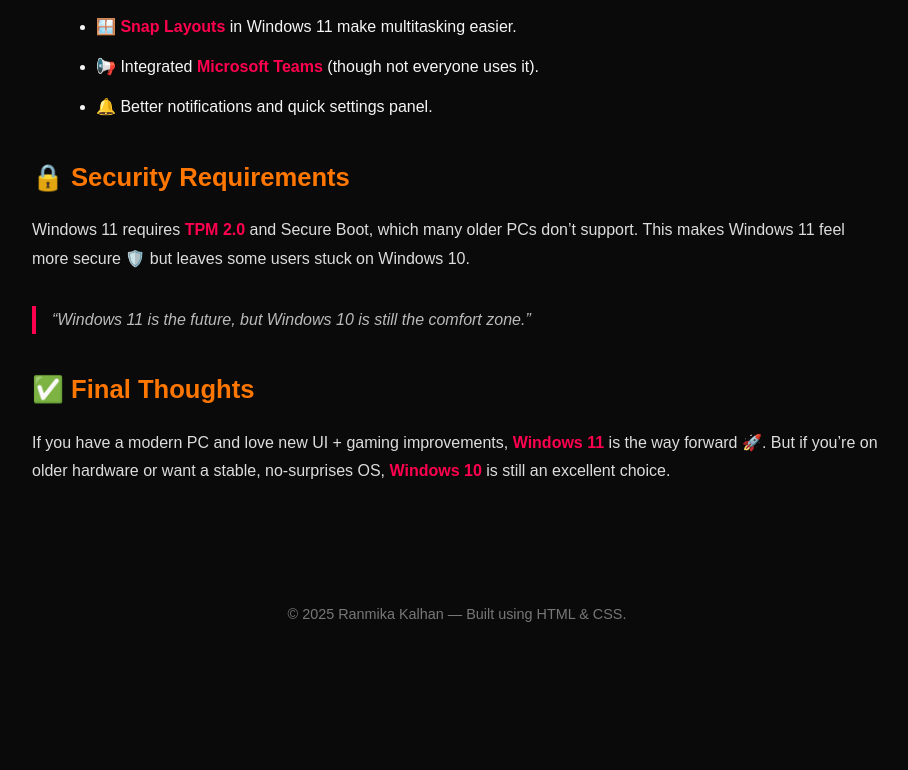
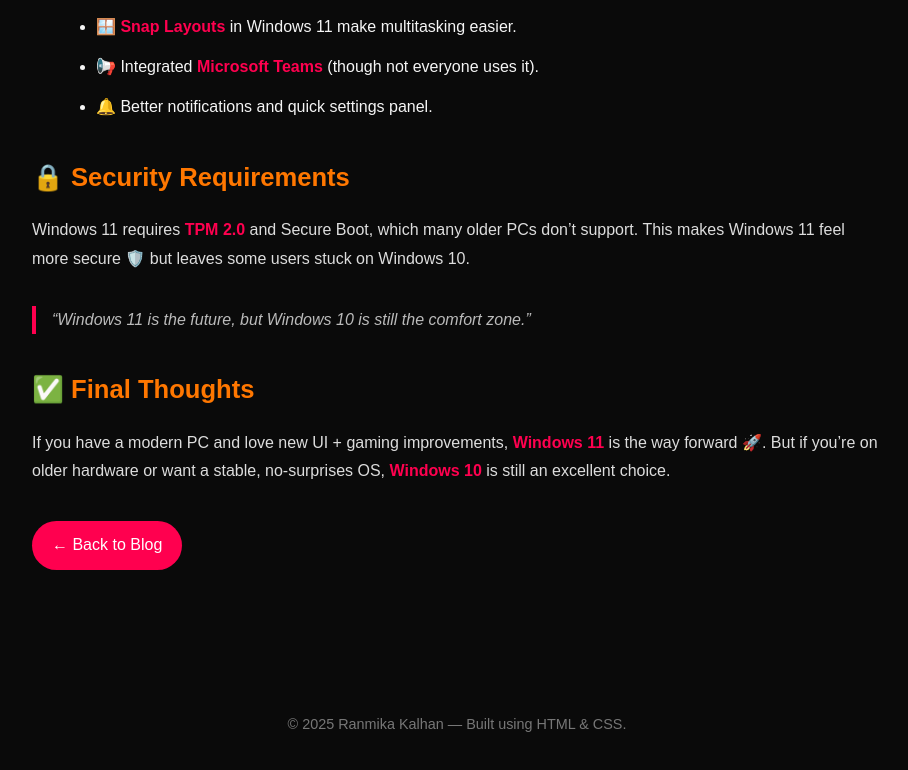
Before and after one commit to ranmika17/ranmika17.github.io, a plain HTML site: page blog2.html in a window 1280 px wide. Shown: the part 818-1588 px from the top of the page, without its empty margins (183-1091 px from the left). Before the commit the page ends 1478 px from the top, so only its background shows below. Drawn offline with Linux system fonts and the light colour scheme.

Commit message:
blog2.html

```diff
--- a/blog2.html
+++ b/blog2.html
@@ -157,6 +157,27 @@
       transform: scale(1.3);
       color: #ff004f;
     }
+        p { margin-bottom: 15px; color: #ddd; }
+
+    a.back-btn {
+      display: inline-block;
+      margin-top: 20px;
+      background: #ff004f;
+      color: #fff;
+      padding: 10px 20px;
+      border-radius: 25px;
+      text-decoration: none;
+    }
+
+    a.back-btn:hover { opacity: 0.9; }
+
+    footer {
+      text-align: center;
+      padding: 2rem 0;
+      color: #777;
+      background: #0a0a0a;
+      margin-top: 50px;
+    }
   </style>
 </head>
 <body>
@@ -209,6 +230,10 @@
       But if you’re on older hardware or want a stable, no-surprises OS,
       <strong>Windows 10</strong> is still an excellent choice.
     </p>
+
+    <a href="blog.html" class="back-btn">← Back to Blog</a>
+  </div>
+
   </div>
 
   <!-- Bottom Nav -->
```
